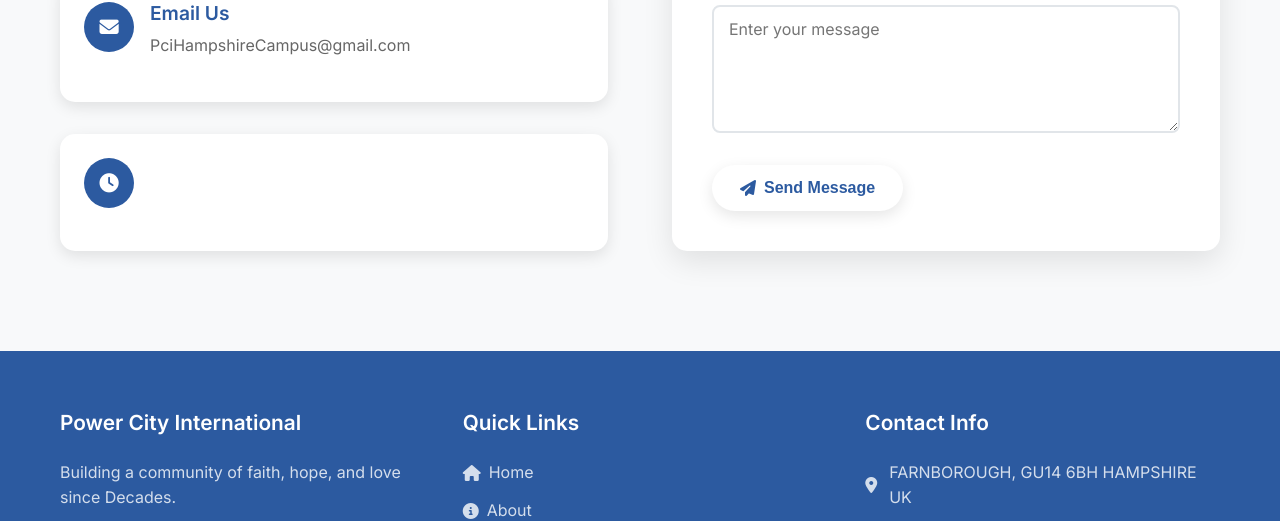
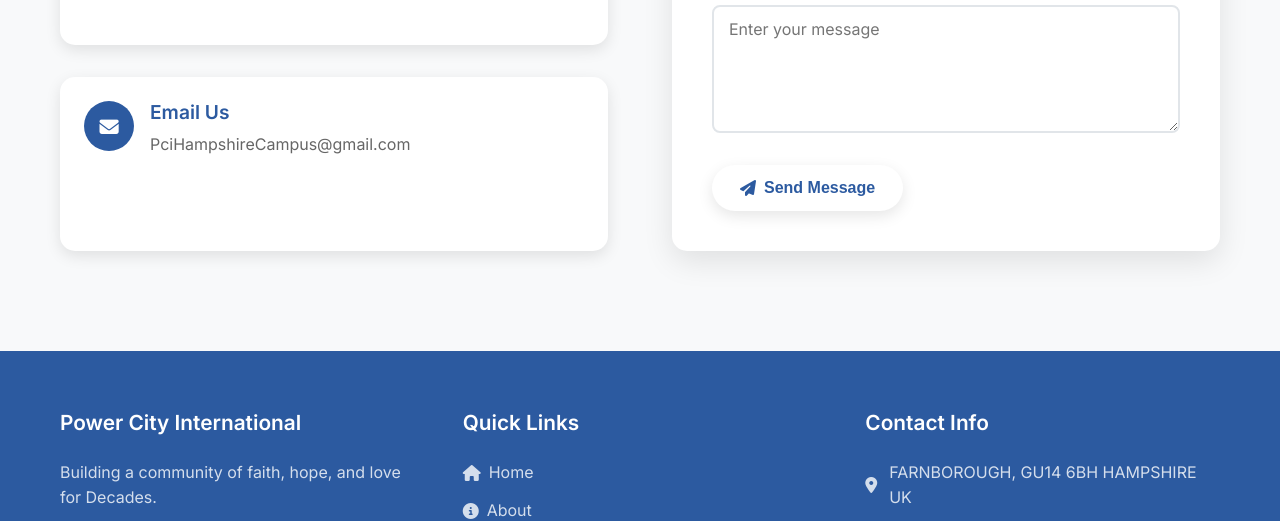
Before and after one commit to bello-thompsondavid/powercityinternationalhampshire, a plain HTML site: page index.html in a window 1280 px wide. Shown: the part 9479-10000 px from the top of the page. Drawn offline with Linux system fonts and the light colour scheme.

Commit message:
Update index.html

```diff
--- a/index.html
+++ b/index.html
@@ -492,11 +492,6 @@
                             <p>PciHampshireCampus@gmail.com</p>
                         </div>
                     </div>
-                    <div class="contact-item">
-                        <div class="contact-icon">
-                            <i class="fas fa-clock"></i>
-                        </div>
-                    </div>
                 </div>
                 <form class="contact-form fade-in from-right" id="contact-form" action="https://formspree.io/f/movwaorv" method="POST">
                     <div class="form-group">
@@ -530,7 +525,7 @@
             <div class="footer-content">
                 <div class="footer-section">
                     <h3>Power City International</h3>
-                    <p>Building a community of faith, hope, and love since Decades.</p>
+                    <p>Building a community of faith, hope, and love for Decades.</p>
                     <div class="footer-social">
                         <a href="https://www.facebook.com/share/1CgKrH63YJ/" class="social-link" aria-label="Facebook">
                             <i class="fab fa-facebook-f"></i>
```
